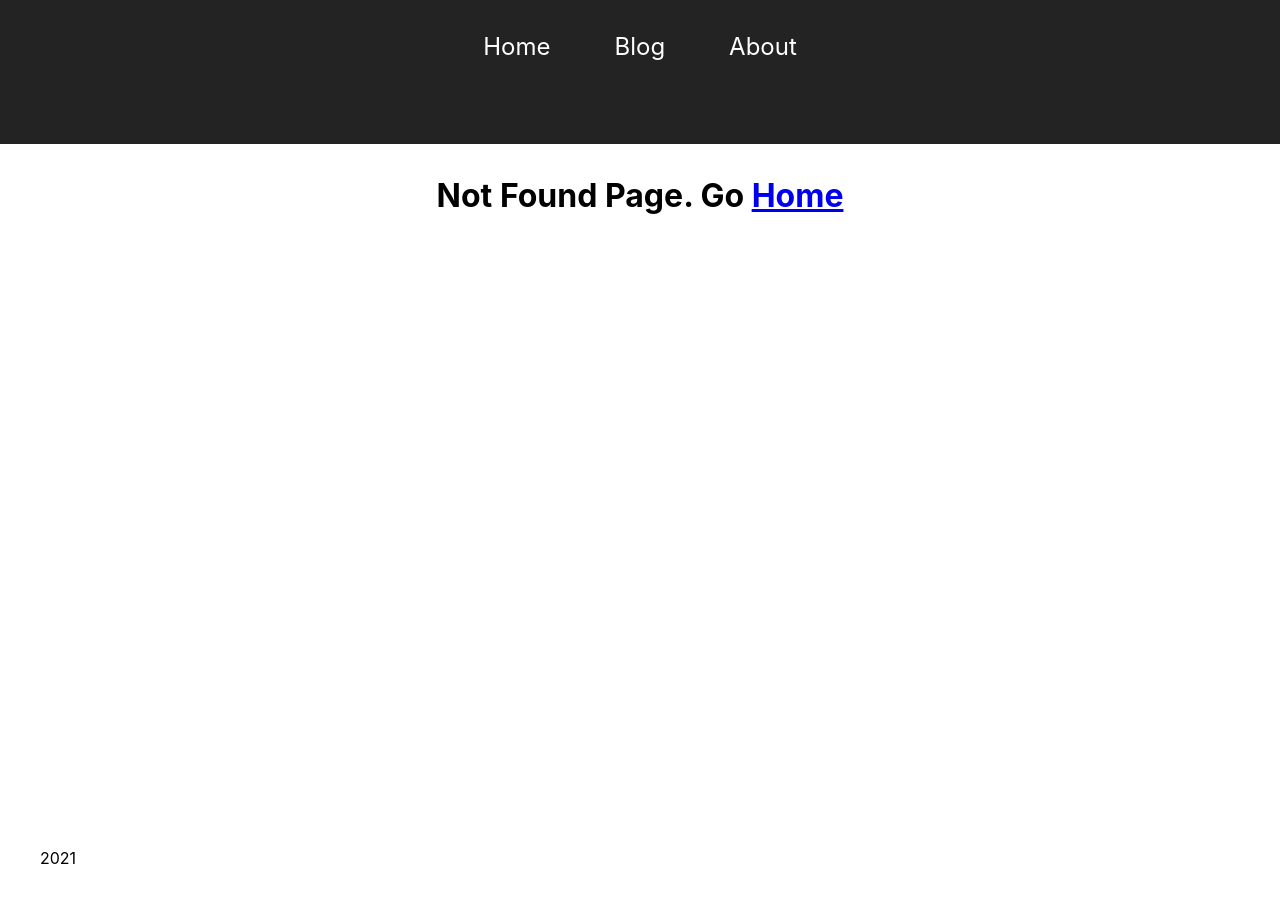
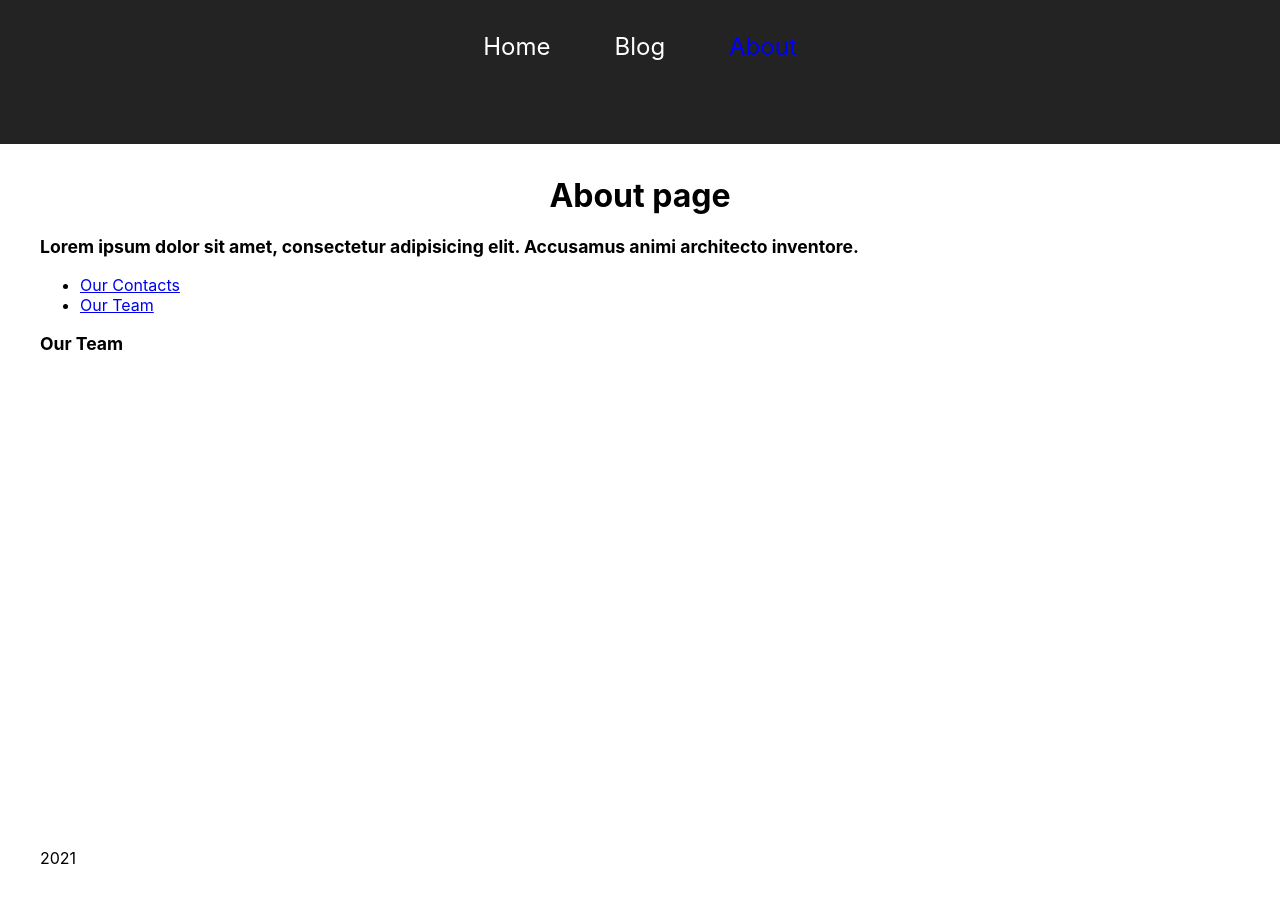
Before and after one commit to SatanD01/react-router-6, a React (Create React App) app: page /about/team in a window 1280 px wide. Before the commit this address had no page. Shown: the top 902 px of the page. Built offline with nearby package versions, Linux system fonts and the light colour scheme; the HTML template or start-up script is replaced by a standard one.

Commit message:
Route children for one page, add outlet for aboutPage

```diff
--- a/src/App.js
+++ b/src/App.js
@@ -19,7 +19,10 @@
             <Routes>
                 <Route path="/" element={<Layout/>}>
                     <Route index element={<Homepage/>}/>
-                    <Route path="about" element={<Aboutpage/>}/>
+                    <Route path="about" element={<Aboutpage/>}>
+                        <Route path="contacts" element={<p>Our Contacts</p>}/>
+                        <Route path="team" element={<p>Our Team</p>}/>
+                    </Route>
                     {/*Переадресация через Navigate*/}
                     <Route path="about-us" element={<Navigate to='/about' replace/>}/>
                     <Route path="blog" element={<Blogpage/>}/>
--- a/src/components/CustomLink.jsx
+++ b/src/components/CustomLink.jsx
@@ -1,7 +1,10 @@
 import {Link, useMatch} from "react-router-dom";
 
 const CustomLink = ({children, to, ...props}) => {
-    const match = useMatch(to)
+    const match = useMatch({
+        path: to,
+        end: to.length === 1,
+    })
 
     return (
         <Link
--- a/src/pages/Aboutpage.jsx
+++ b/src/pages/Aboutpage.jsx
@@ -1,8 +1,20 @@
+import {Outlet, Link} from "react-router-dom";
+
 const Aboutpage = () => {
-    return  (
+    return (
         <>
             <h1>About page</h1>
             <p>Lorem ipsum dolor sit amet, consectetur adipisicing elit. Accusamus animi architecto inventore.</p>
+            <ul>
+                <li><Link to='contacts'>Our Contacts</Link></li>
+                <li><Link to='team'>Our Team</Link></li>
+            </ul>
+
+            {/*<Routes>*/}
+            {/*    <Route path="contacts" element={<p>Our Contacts</p>}/>*/}
+            {/*    <Route path="team" element={<p>Our team</p>}/>*/}
+            {/*</Routes>*/}
+            <Outlet/>
         </>
     )
 }
```
